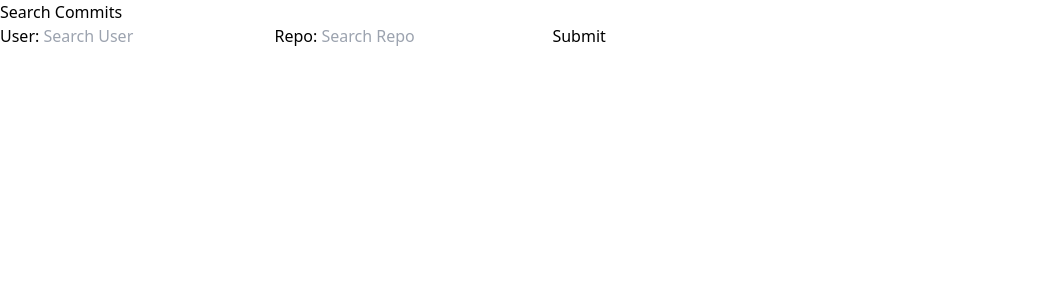
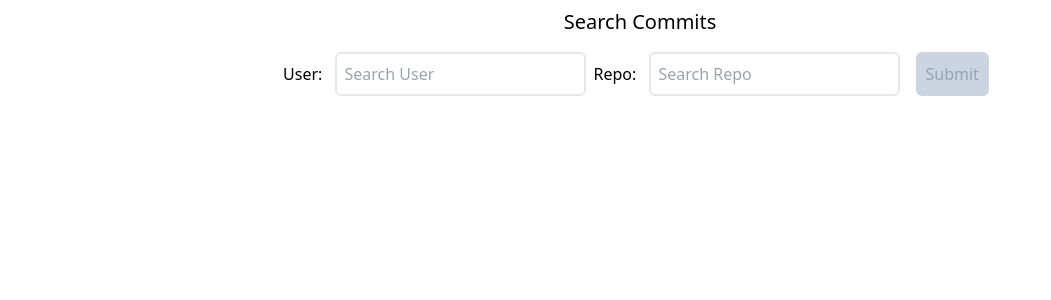
Before and after one commit to AN1CO/github-commit-feed, a React (Create React App) app: page / in a window 1280 px wide. Shown: the top 300 px of the page, without its empty margins (0-1051 px from the left). Built offline with nearby package versions, Linux system fonts and the light colour scheme.

Commit message:
added some stylings. styled disabled state for button

```diff
--- a/public/index.html
+++ b/public/index.html
@@ -24,7 +24,7 @@
       work correctly both with client-side routing and a non-root public URL.
       Learn how to configure a non-root public URL by running `npm run build`.
     -->
-    <title>React App</title>
+    <title>Github Commit Finder</title>
   </head>
   <body>
     <noscript>You need to enable JavaScript to run this app.</noscript>
--- a/src/components/SearchCommits/SearchCommits.tsx
+++ b/src/components/SearchCommits/SearchCommits.tsx
@@ -10,21 +10,22 @@ const SearchCommits: FunctionComponent = () => {
 	const [repoSearchValue, setRepoSearchValue] = useState('');
 	const [disableSubmit, setDisableSubmit] = useState(true);
 
+	const handleSubmit = () => {};
+
 	useEffect(() => {
 		// return () => {
 		// 	second;
 		// };
 	}, []);
 
-	const handleSubmit = () => {};
-
 	return (
 		<>
-			<div>
-				<h2>Search Commits</h2>
+			<div className='container flex flex-col items-center'>
+				<h3 className='text-xl p-2'>Search Commits</h3>
 				<form>
 					<label htmlFor='user'>User: </label>
 					<input
+						className='border-2 m-2 p-2 rounded-md'
 						name='use'
 						id='use'
 						type='text'
@@ -38,6 +39,7 @@ const SearchCommits: FunctionComponent = () => {
 					<label htmlFor='repo'>Repo: </label>
 
 					<input
+						className='border-2 m-2 p-2 rounded-md'
 						name='repo'
 						id='repo'
 						type='text'
@@ -48,7 +50,11 @@ const SearchCommits: FunctionComponent = () => {
 						}}
 						required
 					></input>
-					<button type='submit' disabled={disableSubmit}>
+					<button
+						className='border-2 m-2 p-2 rounded-md text-white bg-blue-500 active:bg-blue-600 hover:bg-blue-400 disabled:bg-slate-300 disabled:border-slate-300 disabled:text-slate-400'
+						type='submit'
+						disabled={disableSubmit}
+					>
 						Submit
 					</button>
 				</form>
```
Also changed, not shown: public/manifest.json.
